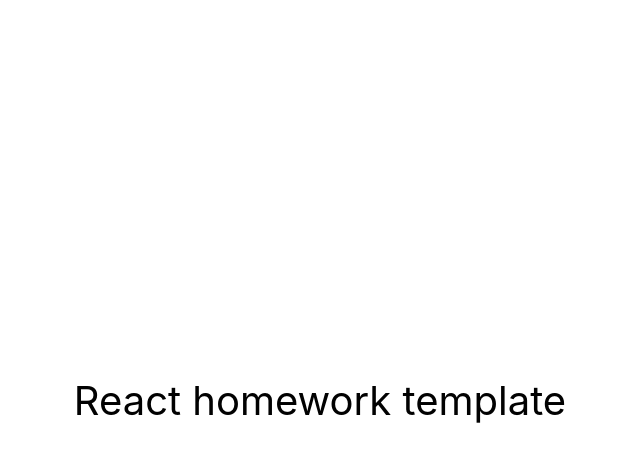
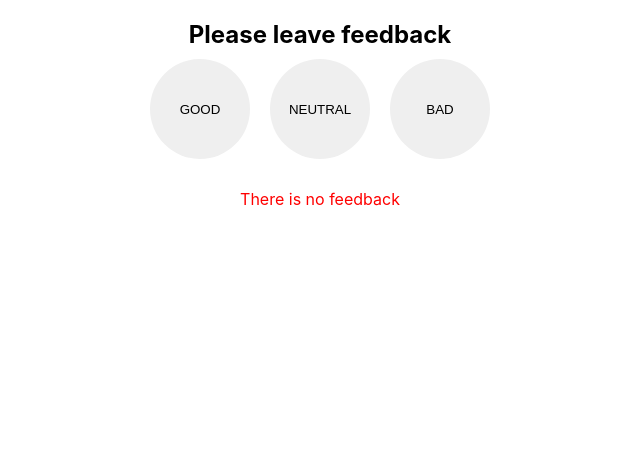
Before and after one commit to DenysTutov/goit-react-hw-02-feedback, a React (Create React App) app: page / in a window 1280 px wide. Shown: the top 462 px of the page, without its empty margins (320-960 px from the left). Built offline with nearby package versions, Linux system fonts and the light colour scheme.

Commit message:
Add markup and styles components

```diff
--- a/src/components/App.jsx
+++ b/src/components/App.jsx
@@ -1,16 +1,79 @@
-export const App = () => {
-  return (
-    <div
-      style={{
-        height: '100vh',
-        display: 'flex',
-        justifyContent: 'center',
-        alignItems: 'center',
-        fontSize: 40,
-        color: '#010101'
-      }}
-    >
-      React homework template
-    </div>
-  );
-};
+import React from 'react';
+import { Statistics } from './Statistics/Statistics';
+import { FeedBackOptions } from './FeedbackOptions/FeedbackOptions';
+import { Section } from './Section/Section';
+import { Notification } from './Notification/Notification';
+
+class App extends React.Component {
+  state = { good: 0, neutral: 0, bad: 0 };
+
+  onLeaveFeedback = event => {
+    const eventNameBtn = event.target.name;
+
+    switch (eventNameBtn) {
+      case 'good':
+        this.setState(prevState => ({ good: prevState.good + 1 }));
+        break;
+      case 'neutral':
+        this.setState(prevState => ({ neutral: prevState.neutral + 1 }));
+        break;
+      case 'bad':
+        this.setState(prevState => ({ bad: prevState.bad + 1 }));
+        break;
+      default:
+        return;
+    }
+  };
+
+  countTotalFeedback = () => {
+    const { good, neutral, bad } = this.state;
+    return good + neutral + bad;
+  };
+
+  countPositiveFeedbackPercentage = () => {
+    const { good, neutral, bad } = this.state;
+    const total = good + neutral + bad;
+    return Math.round((good * 100) / total) || 0;
+  };
+
+  render() {
+    const total = this.countTotalFeedback();
+    const positiveFeedback = this.countPositiveFeedbackPercentage();
+    const { good, neutral, bad } = this.state;
+    const options = Object.keys(this.state);
+
+    return (
+      <>
+        <Section title="Please leave feedback">
+          <div>
+            {options.map(option => {
+              return (
+                <FeedBackOptions
+                  key={option}
+                  option={option}
+                  onLeaveFeedback={this.onLeaveFeedback}
+                />
+              );
+            })}
+          </div>
+        </Section>
+
+        {total > 0 ? (
+          <Section title="Statistics">
+            <Statistics
+              good={good}
+              neutral={neutral}
+              bad={bad}
+              total={total}
+              positivePercentage={positiveFeedback}
+            />
+          </Section>
+        ) : (
+          <Notification message="There is no feedback" />
+        )}
+      </>
+    );
+  }
+}
+
+export default App;
--- /dev/null
+++ b/src/components/FeedbackOptions/FeedbackOptions.jsx
@@ -0,0 +1,20 @@
+import PropTypes from 'prop-types';
+import style from './FeedbackOptions.module.scss';
+
+export const FeedBackOptions = ({ option, onLeaveFeedback }) => {
+  return (
+    <button
+      type="button"
+      name={option}
+      onClick={onLeaveFeedback}
+      className={style.feed_back__btn}
+    >
+      {option}
+    </button>
+  );
+};
+
+FeedBackOptions.propTypes = {
+  option: PropTypes.string.isRequired,
+  onLeaveFeedback: PropTypes.func.isRequired,
+};
--- /dev/null
+++ b/src/components/FeedbackOptions/FeedbackOptions.module.scss
@@ -0,0 +1,19 @@
+.feed_back__btn {
+  display: inline-block;
+  width: 100px;
+  height: 100px;
+  border-radius: 50%;
+  border: none;
+  cursor: pointer;
+
+  text-transform: uppercase;
+
+  &:not(:last-child) {
+    margin-right: 20px;
+  }
+
+  &:active {
+    // background-color: #4594fd;
+    background: linear-gradient(#4594fd, #0767e5);
+  }
+}
--- /dev/null
+++ b/src/components/Notification/Notification.jsx
@@ -0,0 +1,10 @@
+import PropTypes from 'prop-types';
+import style from './Notification.module.scss';
+
+export const Notification = ({ message }) => {
+  return <div className={style.notification}>{message}</div>;
+};
+
+Notification.propTypes = {
+  message: PropTypes.string.isRequired,
+};
--- /dev/null
+++ b/src/components/Notification/Notification.module.scss
@@ -0,0 +1,5 @@
+.notification {
+  text-align: center;
+  margin-top: 15px;
+  color: red;
+}
--- /dev/null
+++ b/src/components/Section/Section.jsx
@@ -0,0 +1,16 @@
+import PropTypes from 'prop-types';
+import style from './Section.module.scss';
+
+export const Section = ({ title, children }) => {
+  return (
+    <section className={style.section}>
+      <h2 className={style.section__title}>{title}</h2>
+      {children}
+    </section>
+  );
+};
+
+Section.propTypes = {
+  title: PropTypes.string.isRequired,
+  children: PropTypes.any.isRequired,
+};
--- /dev/null
+++ b/src/components/Section/Section.module.scss
@@ -0,0 +1,12 @@
+.section {
+  width: 500px;
+  margin: 0 auto 30px;
+  padding-top: 20px;
+  display: flex;
+  flex-direction: column;
+  align-items: center;
+}
+
+.section__title {
+  margin-bottom: 10px;
+}
--- /dev/null
+++ b/src/components/Statistics/Statistics.jsx
@@ -0,0 +1,28 @@
+import PropTypes from 'prop-types';
+import style from './Statistics.module.scss';
+
+export const Statistics = ({
+  good,
+  neutral,
+  bad,
+  total,
+  positivePercentage,
+}) => {
+  return (
+    <div className={style.info__wrapper}>
+      <p className={style.info}>Good: {good}</p>
+      <p className={style.info}>Neutral: {neutral}</p>
+      <p className={style.info}>Bad: {bad}</p>
+      <p className={style.info}>Total: {total}</p>
+      <p className={style.info}>Positive feedback: {positivePercentage}%</p>
+    </div>
+  );
+};
+
+Statistics.propTypes = {
+  good: PropTypes.number.isRequired,
+  neutral: PropTypes.number.isRequired,
+  bad: PropTypes.number.isRequired,
+  total: PropTypes.number.isRequired,
+  positivePercentage: PropTypes.number.isRequired,
+};
--- /dev/null
+++ b/src/components/Statistics/Statistics.module.scss
@@ -0,0 +1,10 @@
+.info__wrapper {
+  width: 100%;
+  display: flex;
+  flex-direction: column;
+  align-items: flex-start;
+}
+
+.info {
+  margin-bottom: 10px;
+}
--- a/src/index.css
+++ b/src/index.css
@@ -13,3 +13,20 @@ code {
   font-family: source-code-pro, Menlo, Monaco, Consolas, 'Courier New',
     monospace;
 }
+
+h1,
+h2,
+h3,
+h4,
+h5,
+h6,
+a,
+p {
+  margin: 0;
+  padding: 0;
+}
+
+button {
+  border: none;
+  padding: 0;
+}
--- a/src/index.js
+++ b/src/index.js
@@ -1,6 +1,6 @@
 import React from 'react';
 import ReactDOM from 'react-dom/client';
-import { App } from 'components/App';
+import App from 'components/App';
 import './index.css';
 
 ReactDOM.createRoot(document.getElementById('root')).render(
```
Also changed, not shown: public/index.html (+0 -10 lines).
